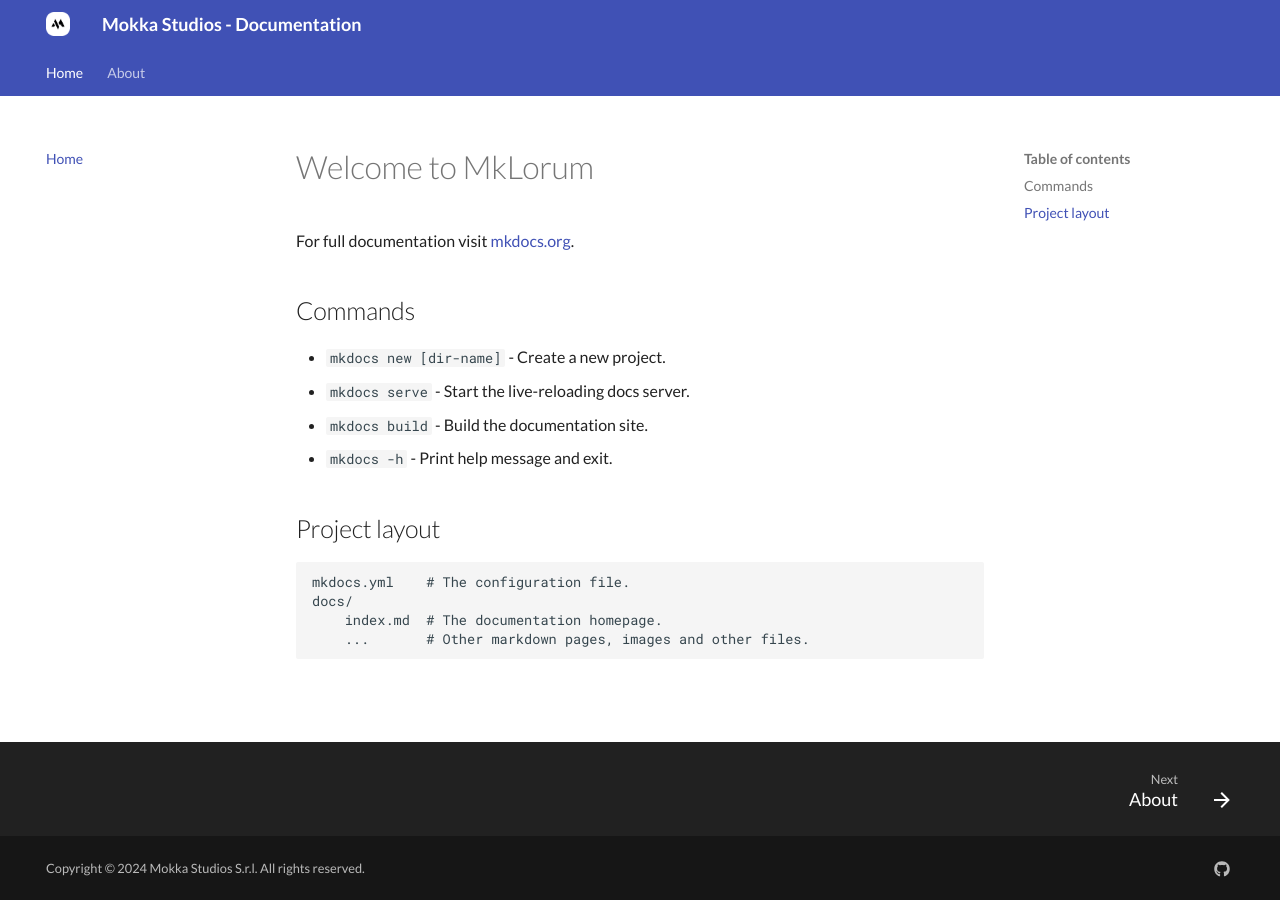
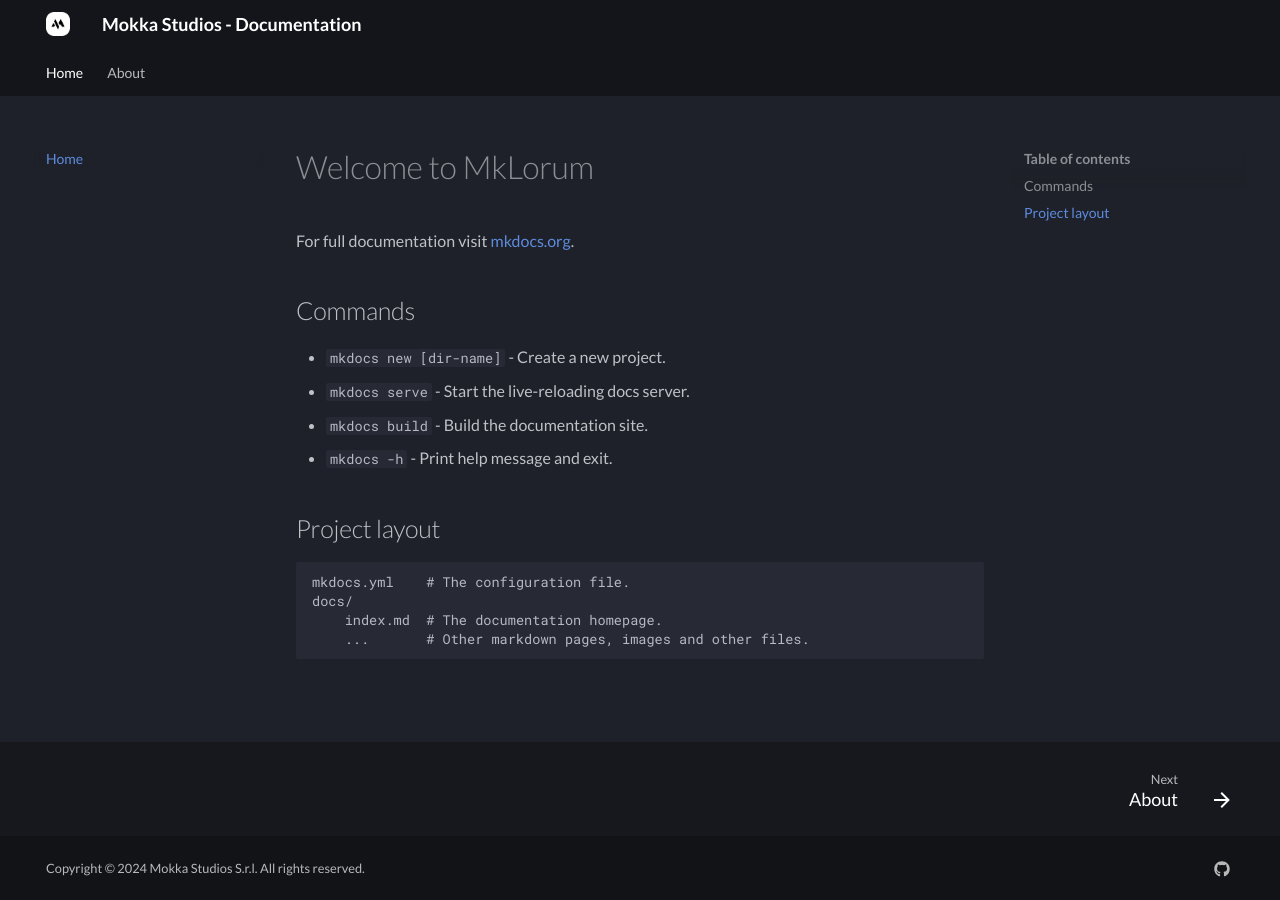
Before and after one commit to mokkastudios/mokkastudios-docs, an MkDocs documentation site: the page built from docs/index.md, in a window 1280 px wide. Built offline with MkDocs 1.6.1 and Material for MkDocs 9.7.7, drawn with Linux system fonts in a browser that asks for light colours.

Commit message:
Trying to add social cards

```diff
--- a/mkdocs.yml
+++ b/mkdocs.yml
@@ -14,14 +14,6 @@
     text: Lato
   palette:
 
-    # Palette toggle for automatic mode
-    - media: "(prefers-color-scheme)"
-
-    # Palette toggle for light mode
-    - media: "(prefers-color-scheme: light)"
-      scheme: default
-
-    # Palette toggle for dark mode
     - media: "(prefers-color-scheme: dark)"
       primary: "black"
       scheme: slate
@@ -52,4 +44,7 @@
       # enabled: !ENV [CI, false]
       repository: mokkastudios/mokkastudios-docs
       branch: master
-  - social
+  - social:
+      cards_layout_options:
+        background_color: black
+        color: "#ffffff"
```
Also changed, not shown: 2 other files.
